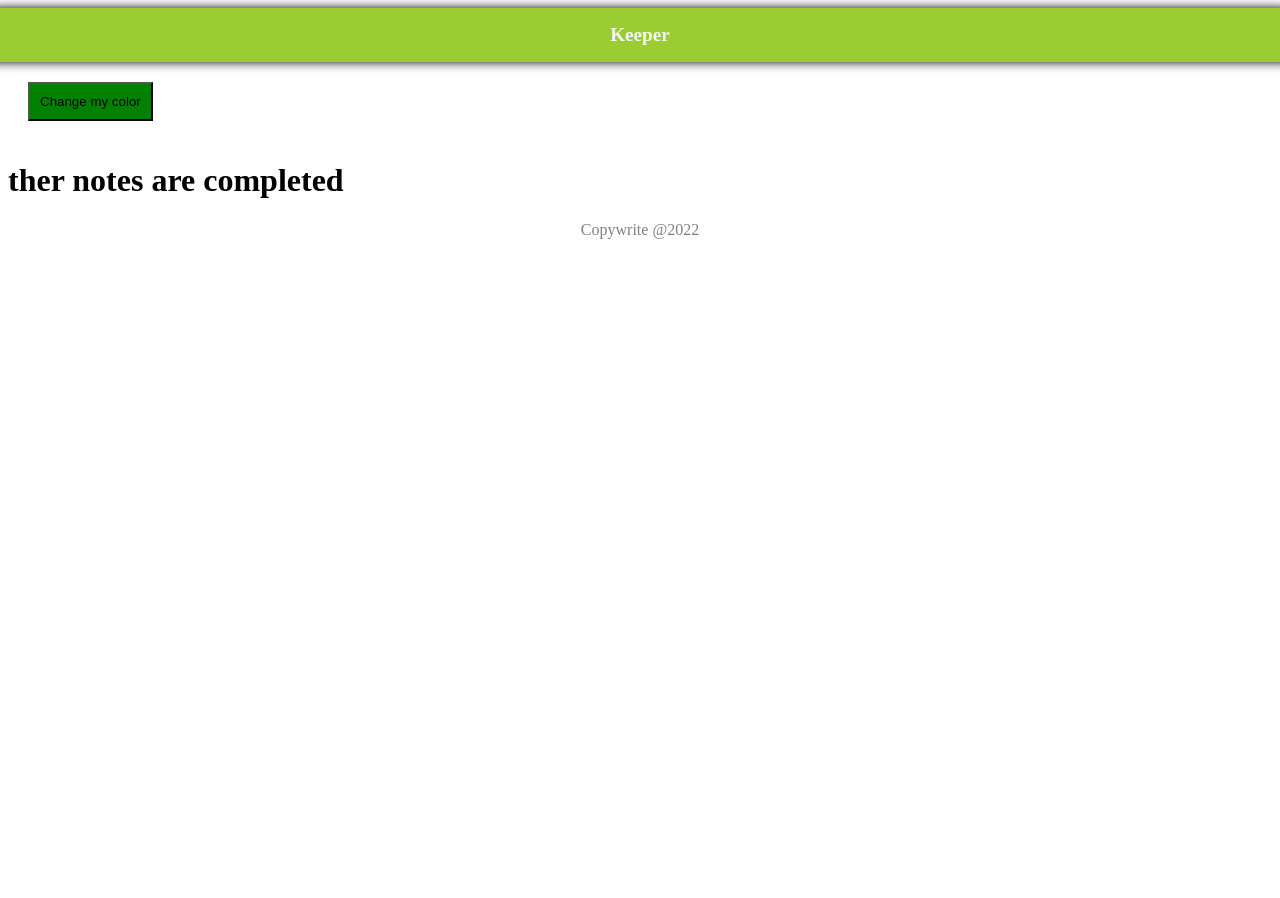
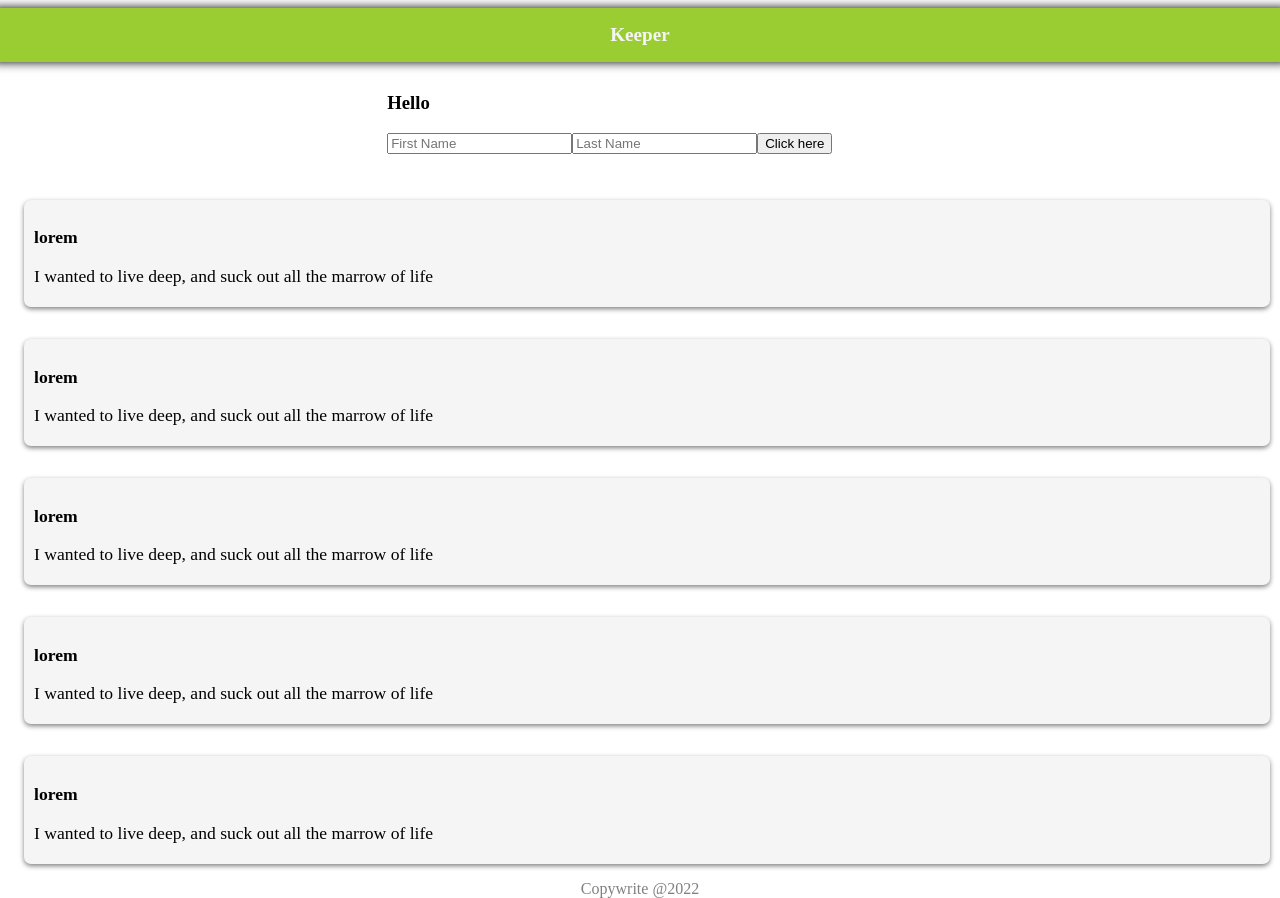
Before and after one commit to Shubham1632/react_practice, a React (Create React App) app: page / in a window 1280 px wide. Before the commit the page ends 800 px from the top, so only its background shows below. Built offline with nearby package versions, Linux system fonts and the light colour scheme.

Commit message:
added spread operator

```diff
--- a/public/style.css
+++ b/public/style.css
@@ -45,3 +45,9 @@ img{
     white-space: pre-wrap;
     word-wrap: break-word;
 }
+
+.form{
+    position: relative;
+    margin: 30px;
+    margin-left: 30%;
+}
--- a/src/app.jsx
+++ b/src/app.jsx
@@ -2,16 +2,15 @@ import React from "react";
 import Header from "./header";
 import Content from "./content";
 import Footer from "./footer";
-import Hook from "./hooks";
+import Form from "./form";
 
 
 
 export default function App(){
     return(
         <>
-
             <Header />
-            <Hook/>
+            <Form />
             <Content />
             <Footer />
         </>
--- a/src/content.jsx
+++ b/src/content.jsx
@@ -6,7 +6,7 @@ function makenote(note){
     return <Note key = {note.id} heading = {note.heading} description = {note.description}> </Note>
 }
 
-let completed = true;
+let completed = false;
 
 function rendercondition(){
     return completed ? <h1>ther notes are completed</h1> : <>{notelist.map(makenote)}</>;
@@ -17,7 +17,6 @@ export default function Content(){
     return(
        <>
        {rendercondition()}
-
        </>
     );
 }
--- /dev/null
+++ b/src/form.jsx
@@ -0,0 +1,25 @@
+import { useState } from "react";
+
+export default function Form (){
+
+    const [fullname , updatename] = useState({fname: "", lname: ""});
+
+    function handle(event){
+        const {name, value} = event.target;
+        updatename((prevvalue)=>{
+            return{
+                ...fullname,
+                [name] : value
+            };
+        })
+    }
+
+    return (
+        <div className="form">
+            <h3>Hello {fullname.fname} {fullname.lname}</h3>
+            <input  onChange={handle} value={fullname.fname} name="fname" placeholder="First Name"/>
+            <input  onChange={handle} value={fullname.lname} name="lname" placeholder="Last Name"/>
+            <button>Click here</button>
+        </div>
+    );
+}
--- a/src/hooks.jsx
+++ b/src/hooks.jsx
@@ -3,6 +3,7 @@ import { useState } from "react";
 export default function Hook(){
 
     const [ismouseover, changecolor] = useState(true);
+    const [username, setusername] = useState("");
     const currstyle = {backgroundColor : ismouseover ? "green" : "blue", padding: "10px", margin : "20px"};
     function update(){
         changecolor(true);
@@ -10,10 +11,21 @@ export default function Hook(){
     function remove(){
         changecolor(false)
     }
+    const [name, changename] = useState("");
+    function handle(element){
+        changename(element.target.value);
+    }
+
+    function click(){
+        setusername(name);
+    }
 
     return(
+
         <>
-            <button style= {currstyle} onMouseOver= {update} onMouseOut= {remove}> Change my color</button>
+            <h2>Hello {username}</h2>
+            <input onChange={handle} type="text" placeholder="What is your name"/>
+            <button style= {currstyle} onMouseOver= {update} onMouseOut= {remove} onClick={click}> Change my color</button>
         </>
     );
 }
```
